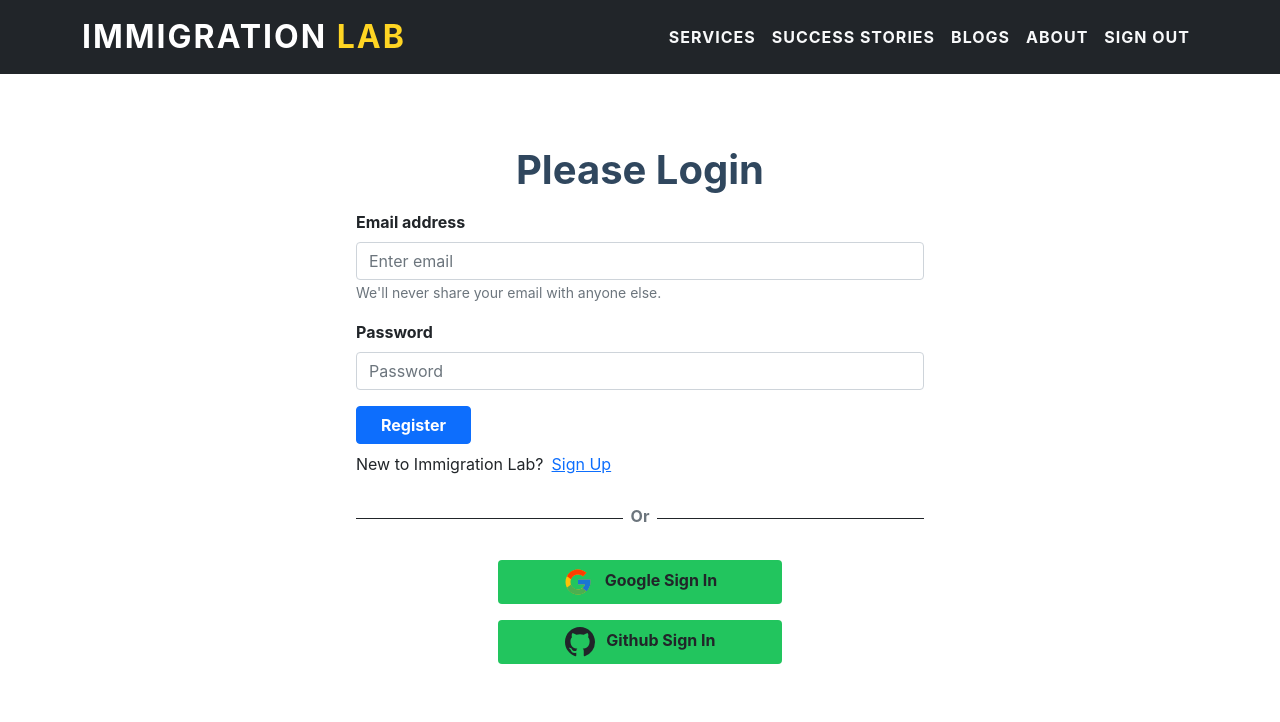
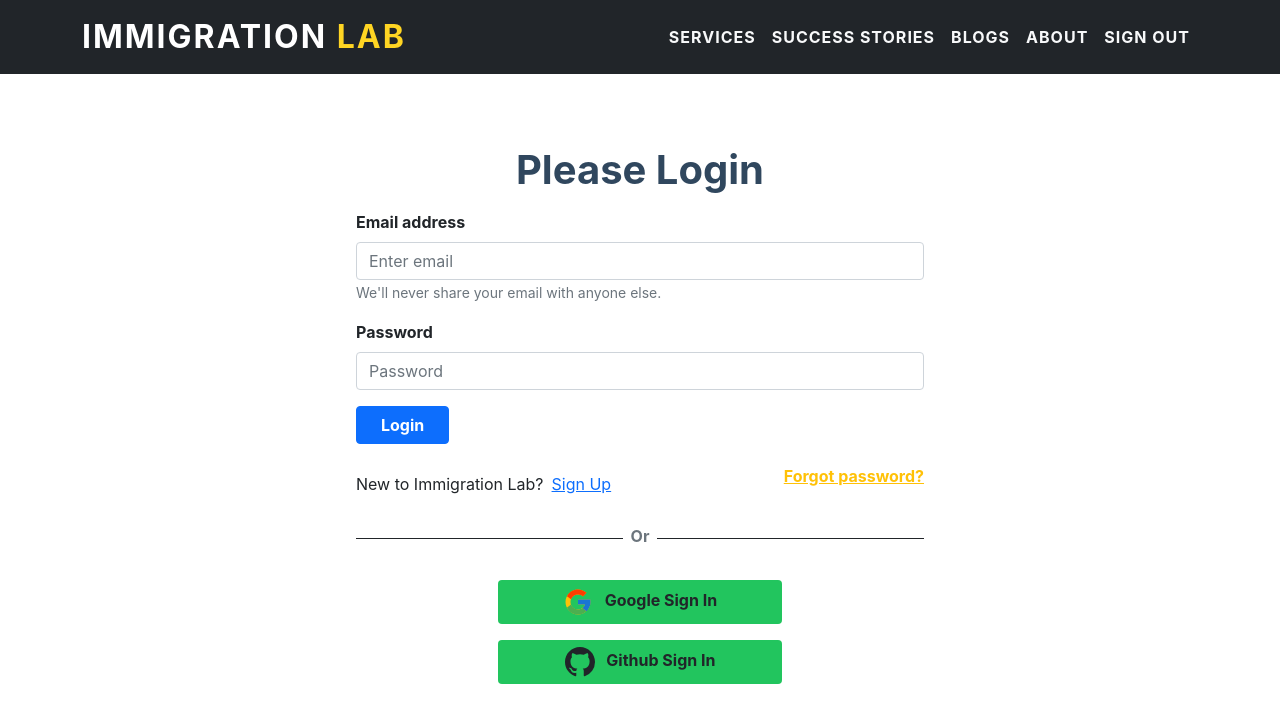
Before and after one commit to JunayedKhanNoor/Immigration-Lab-independent-service-provider, a React (Create React App) app: page /login in a window 1280 px wide. Shown: the top 722 px of the page. Built offline with nearby package versions, Linux system fonts and the light colour scheme; no server answers.

Commit message:
Login with email and Password

```diff
--- a/src/Pages/Login/Login/Login.js
+++ b/src/Pages/Login/Login/Login.js
@@ -1,18 +1,58 @@
-import React from "react";
+import React, { useEffect } from "react";
 import { Button, Form } from "react-bootstrap";
-import { Link } from "react-router-dom";
+import {
+  useSendPasswordResetEmail,
+  useSignInWithEmailAndPassword,
+} from "react-firebase-hooks/auth";
+import { Link, useLocation, useNavigate } from "react-router-dom";
+import auth from "../../../firebase.init";
+import Loading from "../../Shared/Loading/Loading";
 import SocialLogin from "../SocialLogin/SocialLogin";
+import { ToastContainer, toast } from "react-toastify";
+import "react-toastify/dist/ReactToastify.css";
+
 
 const Login = () => {
+  const [signInWithEmailAndPassword, user, loading, error] =
+    useSignInWithEmailAndPassword(auth);
+  const [sendPasswordResetEmail, sending, resetError] =
+    useSendPasswordResetEmail(auth);
+  const navigate = useNavigate();
+  const location = useLocation();
+  const from = location.state?.from?.pathname || "/";
+  let ErrorMessage ;
+  if (error) {
+    ErrorMessage=<p className="text-danger">{error?.message}</p>
+  }
+  const handleLogin = (event) => {
+    const email = event.target.email.value;
+    const password = event.target.password.value;
+    signInWithEmailAndPassword(email, password);
+  };
+
+  useEffect(() => {
+    if (user) {
+      navigate(from, { replace: true });
+    }
+  }, [user, navigate, from]);
+
+  if (loading || sending) {
+    return <Loading></Loading>;
+  }
   return (
     <div className="p-3" style={{ maxWidth: "600px", margin: "40px auto" }}>
       <h1 style={{ color: "#30475E" }} className="text-center my-2 fw-bold p-2">
         Please Login
       </h1>
-      <Form>
+      <Form onSubmit={handleLogin}>
         <Form.Group className="mb-3" controlId="formBasicEmail">
           <Form.Label className="fw-bold">Email address</Form.Label>
-          <Form.Control type="email" placeholder="Enter email" required />
+          <Form.Control
+            name="email"
+            type="email"
+            placeholder="Enter email"
+            required
+          />
           <Form.Text className="text-muted">
             We'll never share your email with anyone else.
           </Form.Text>
@@ -20,19 +60,37 @@ const Login = () => {
 
         <Form.Group className="mb-3" controlId="formBasicPassword">
           <Form.Label className="fw-bold">Password</Form.Label>
-          <Form.Control type="password" placeholder="Password" required />
+          <Form.Control
+            name="password"
+            type="password"
+            placeholder="Password"
+            required
+          />
         </Form.Group>
         <Button className="px-4 fw-bold" variant="primary" type="submit">
-          Register
+          Login
         </Button>
       </Form>
+      <div style={{height:'20px'}}>
+        {ErrorMessage}
+      </div>
+      <div className="d-flex justify-content-between justify-content-end">
         <p className="mt-2">
           New to Immigration Lab?
           <Link className="ms-2" to="/register">
             Sign Up
           </Link>
         </p>
+        <span
+          role="button"
+          className="text-warning text-decoration-underline fw-bold"
+        >
+          Forgot password?
+        </span>
+      </div>
+
       <SocialLogin></SocialLogin>
+      <ToastContainer />
     </div>
   );
 };
```
Lines whose indentation alone changed are shown as unchanged.
